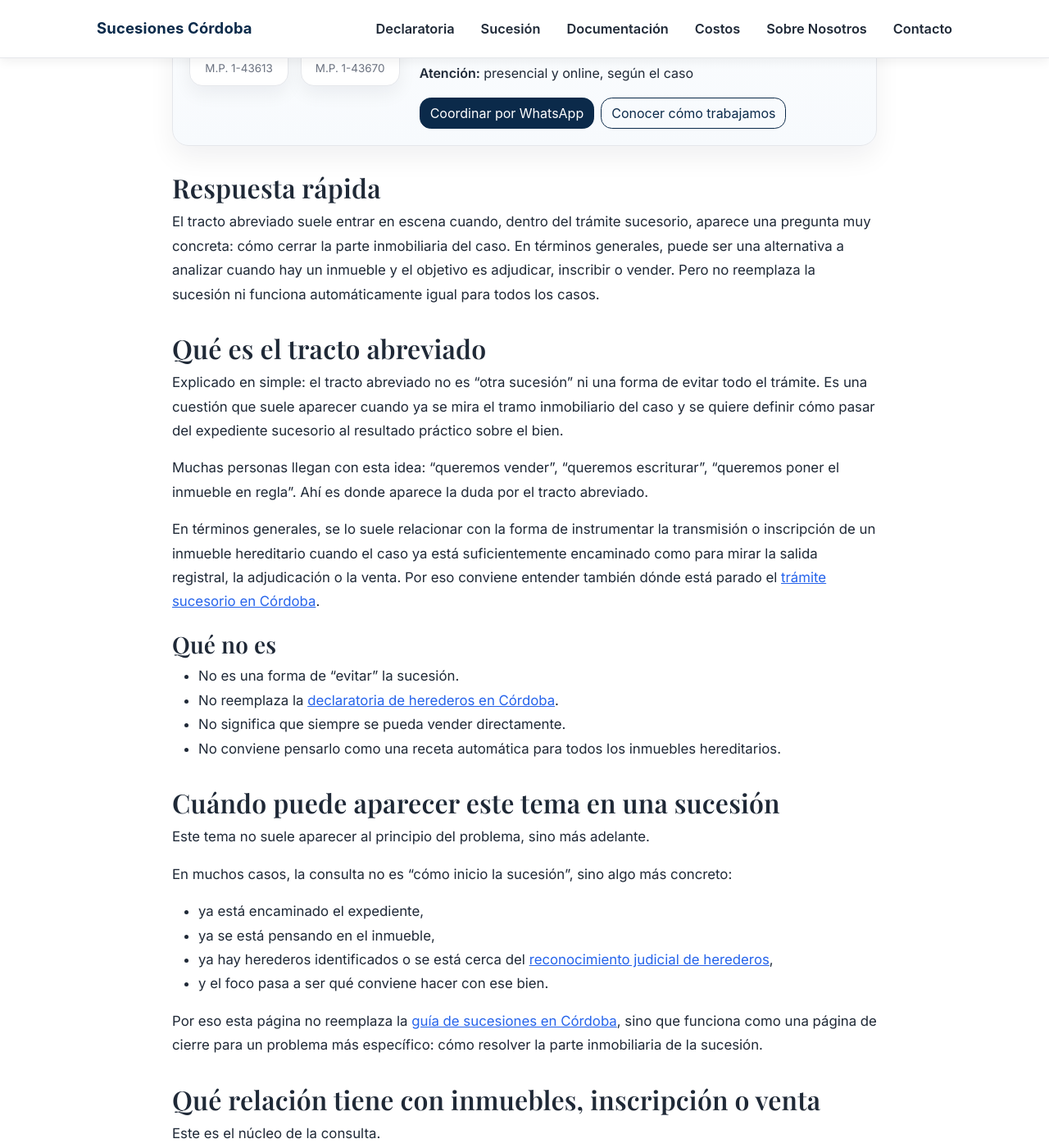
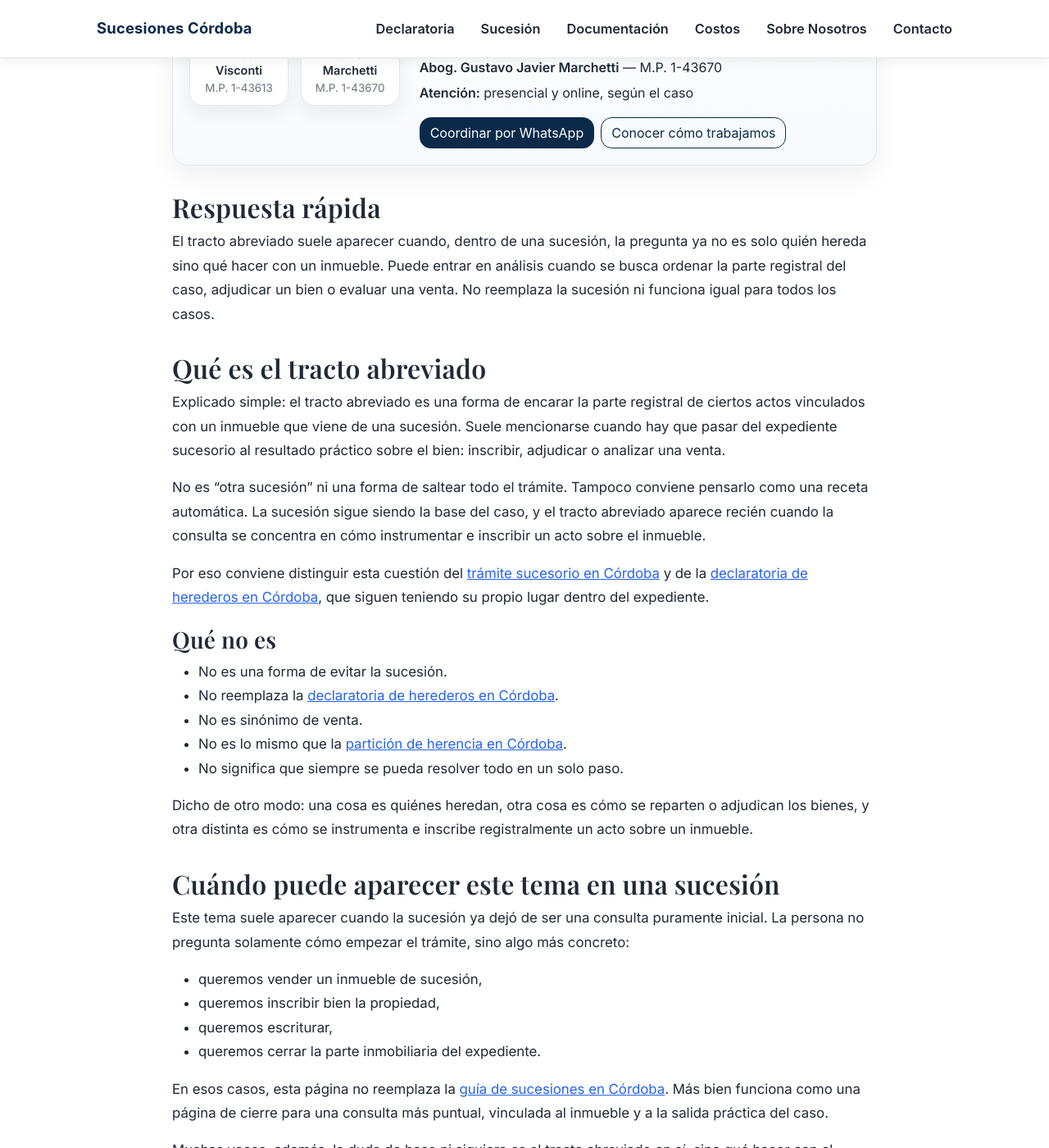
Before and after one commit to Elitedomainsx/sucesionescordoba, a Jekyll site: the page built from tracto-abreviado-cordoba.md, in a window 1280 px wide and 1400 px high, scrolled down 573 px. Shown: the whole window at 82% size. Built offline with Jekyll 4.4.1, drawn with Linux system fonts in a browser that asks for light colours; some of the changed text lies outside the part shown.

Commit message:
Update tracto-abreviado-cordoba.md

```diff
--- a/tracto-abreviado-cordoba.md
+++ b/tracto-abreviado-cordoba.md
@@ -3,163 +3,203 @@ layout: article
 title: "Tracto abreviado en Córdoba: inmueble, venta y sucesión"
 h1: "Tracto abreviado en Córdoba: cuándo puede servir en una sucesión"
 description: "Qué es el tracto abreviado, cuándo puede servir y cómo se relaciona con inmuebles, inscripción y cierre del trámite sucesorio."
-quick: "El tracto abreviado suele aparecer cuando, dentro de una sucesión, el foco ya no está solo en reconocer herederos sino en resolver qué hacer con un inmueble: adjudicarlo, inscribirlo o analizar su venta. No es una solución automática ni sirve igual para todos los casos. En Córdoba, conviene revisar la documentación y el objetivo final antes de definir el camino más conveniente."
+quick: "El tracto abreviado suele aparecer cuando, dentro de una sucesión, la consulta ya no es solo quién hereda sino qué hacer con un inmueble: cómo inscribirlo, adjudicarlo o si puede avanzarse hacia una venta. No reemplaza la sucesión ni funciona como una solución automática. En Córdoba, conviene revisar la documentación, el estado del expediente y el objetivo concreto antes de definir el camino más conveniente."
 faq:
   - q: "¿Qué es el tracto abreviado en una sucesión?"
-    a: "En términos generales, se habla de tracto abreviado cuando se analiza una forma de instrumentar la transmisión o inscripción de un inmueble hereditario sin pensar el caso como una simple secuencia automática de inscripciones. Suele aparecer cuando el objetivo práctico es adjudicar, escriturar o vender."
+    a: "En términos generales, es una forma de analizar la parte registral de ciertos actos vinculados con un inmueble hereditario, cuando el caso ya necesita pasar del expediente sucesorio a una solución práctica sobre el bien."
   - q: "¿Siempre conviene usar tracto abreviado?"
-    a: "No. Puede servir en algunos casos y en otros no. Depende de la etapa del trámite, del tipo de bien, de la documentación y del objetivo concreto."
+    a: "No. Puede servir en algunos casos y en otros no. Depende de la etapa del trámite, del tipo de bien, de la documentación disponible y del objetivo concreto."
   - q: "¿Sirve para vender un inmueble hereditario?"
-    a: "Muchas veces la consulta aparece precisamente cuando se quiere vender. Pero no corresponde asumir que siempre será la mejor salida sin revisar antes la situación concreta."
+    a: "Muchas veces la consulta aparece justamente cuando se quiere vender. Pero no conviene asumir que siempre será la mejor salida sin revisar antes la situación sucesoria y la documentación del caso."
   - q: "¿Reemplaza la declaratoria de herederos?"
-    a: "No. El tracto abreviado no reemplaza el reconocimiento judicial de herederos ni convierte por sí solo el caso en algo más simple."
+    a: "No. No reemplaza la declaratoria ni el reconocimiento judicial de herederos que corresponda según el caso."
   - q: "¿En qué momento del trámite suele aparecer esta opción?"
-    a: "Suele aparecer cuando el expediente ya está orientado a resolver la parte inmobiliaria del caso: inscripción, adjudicación o venta."
+    a: "Suele aparecer cuando la familia ya no está solamente enfocada en quién hereda, sino en qué hacer con un inmueble: adjudicarlo, inscribirlo o analizar una venta."
   - q: "¿Qué documentación conviene revisar?"
-    a: "Suele ser útil reunir información del inmueble, del expediente sucesorio, de los herederos y del objetivo concreto que se busca."
+    a: "En términos generales, datos del inmueble, documentación disponible del bien, estado del expediente sucesorio, identificación de herederos y objetivo final del caso."
   - q: "¿Puede variar según el caso?"
-    a: "Sí. Puede variar según el tipo de bien, la etapa del trámite, si hay acuerdo entre herederos y la documentación disponible."
+    a: "Sí. Puede variar según el tipo de bien, la etapa del trámite, si existe acuerdo entre quienes intervienen y la documentación disponible."
   - q: "¿Qué conviene hacer si quiero vender o inscribir un inmueble?"
-    a: "Lo más prudente suele ser revisar primero en qué estado está la sucesión, qué documentación existe y cuál es el objetivo real antes de decidir el camino."
+    a: "Lo más prudente suele ser revisar primero en qué estado está la sucesión, qué documentación existe y si la dificultad real está en la declaratoria, en la partición, en la registración o en la venta misma."
 ---
 
 ## Respuesta rápida
-El tracto abreviado suele entrar en escena cuando, dentro del trámite sucesorio, aparece una pregunta muy concreta: cómo cerrar la parte inmobiliaria del caso. En términos generales, puede ser una alternativa a analizar cuando hay un inmueble y el objetivo es adjudicar, inscribir o vender. Pero no reemplaza la sucesión ni funciona automáticamente igual para todos los casos.
+
+El tracto abreviado suele aparecer cuando, dentro de una sucesión, la pregunta ya no es solo quién hereda sino qué hacer con un inmueble. Puede entrar en análisis cuando se busca ordenar la parte registral del caso, adjudicar un bien o evaluar una venta. No reemplaza la sucesión ni funciona igual para todos los casos.
 
 ## Qué es el tracto abreviado
-Explicado en simple: el tracto abreviado no es “otra sucesión” ni una forma de evitar todo el trámite. Es una cuestión que suele aparecer cuando ya se mira el tramo inmobiliario del caso y se quiere definir cómo pasar del expediente sucesorio al resultado práctico sobre el bien.
 
-Muchas personas llegan con esta idea: “queremos vender”, “queremos escriturar”, “queremos poner el inmueble en regla”. Ahí es donde aparece la duda por el tracto abreviado.
+Explicado simple: el tracto abreviado es una forma de encarar la parte registral de ciertos actos vinculados con un inmueble que viene de una sucesión. Suele mencionarse cuando hay que pasar del expediente sucesorio al resultado práctico sobre el bien: inscribir, adjudicar o analizar una venta.
 
-En términos generales, se lo suele relacionar con la forma de instrumentar la transmisión o inscripción de un inmueble hereditario cuando el caso ya está suficientemente encaminado como para mirar la salida registral, la adjudicación o la venta. Por eso conviene entender también dónde está parado el [trámite sucesorio en Córdoba](/sucesiones-cordoba/).
+No es “otra sucesión” ni una forma de saltear todo el trámite. Tampoco conviene pensarlo como una receta automática. La sucesión sigue siendo la base del caso, y el tracto abreviado aparece recién cuando la consulta se concentra en cómo instrumentar e inscribir un acto sobre el inmueble.
+
+Por eso conviene distinguir esta cuestión del [trámite sucesorio en Córdoba](/sucesiones-cordoba/) y de la [declaratoria de herederos en Córdoba](/declaratoria-de-herederos-cordoba/), que siguen teniendo su propio lugar dentro del expediente.
 
 ### Qué no es
-- No es una forma de “evitar” la sucesión.
+
+- No es una forma de evitar la sucesión.
 - No reemplaza la [declaratoria de herederos en Córdoba](/declaratoria-de-herederos-cordoba/).
-- No significa que siempre se pueda vender directamente.
-- No conviene pensarlo como una receta automática para todos los inmuebles hereditarios.
+- No es sinónimo de venta.
+- No es lo mismo que la [partición de herencia en Córdoba](/particion-herencia-cordoba/).
+- No significa que siempre se pueda resolver todo en un solo paso.
+
+Dicho de otro modo: una cosa es quiénes heredan, otra cosa es cómo se reparten o adjudican los bienes, y otra distinta es cómo se instrumenta e inscribe registralmente un acto sobre un inmueble.
 
 ## Cuándo puede aparecer este tema en una sucesión
-Este tema no suele aparecer al principio del problema, sino más adelante.
 
-En muchos casos, la consulta no es “cómo inicio la sucesión”, sino algo más concreto:
-- ya está encaminado el expediente,
-- ya se está pensando en el inmueble,
-- ya hay herederos identificados o se está cerca del [reconocimiento judicial de herederos](/declaratoria-de-herederos-cordoba/),
-- y el foco pasa a ser qué conviene hacer con ese bien.
+Este tema suele aparecer cuando la sucesión ya dejó de ser una consulta puramente inicial. La persona no pregunta solamente cómo empezar el trámite, sino algo más concreto:
 
-Por eso esta página no reemplaza la [guía de sucesiones en Córdoba](/sucesiones-cordoba/), sino que funciona como una página de cierre para un problema más específico: cómo resolver la parte inmobiliaria de la sucesión.
+- queremos vender un inmueble de sucesión,
+- queremos inscribir bien la propiedad,
+- queremos escriturar,
+- queremos cerrar la parte inmobiliaria del expediente.
+
+En esos casos, esta página no reemplaza la [guía de sucesiones en Córdoba](/sucesiones-cordoba/). Más bien funciona como una página de cierre para una consulta más puntual, vinculada al inmueble y a la salida práctica del caso.
+
+Muchas veces, además, la duda de base ni siquiera es el tracto abreviado en sí, sino qué hacer con el inmueble una vez que ya se avanzó en el expediente. Ahí es donde esta alternativa suele empezar a aparecer en la conversación.
 
 ## Qué relación tiene con inmuebles, inscripción o venta
-Este es el núcleo de la consulta.
 
-Cuando dentro de una sucesión hay un inmueble, muchas veces el objetivo final no es solo obtener la declaratoria, sino poder hacer algo concreto con ese bien:
-- dejarlo correctamente adjudicado,
+Acá está el núcleo de la consulta.
+
+Cuando dentro de una sucesión hay un inmueble, muchas veces el objetivo final no es solo obtener el reconocimiento de herederos. También puede ser necesario definir qué se va a hacer con ese bien:
+
+- dejarlo adjudicado,
 - ordenar su inscripción,
 - o analizar una venta.
 
-Ahí el tracto abreviado suele aparecer como una alternativa a evaluar. Pero evaluarlo no significa darlo por hecho.
+Ahí el tracto abreviado puede entrar en análisis. Pero analizarlo no significa darlo por hecho.
 
-En términos generales, cuanto más claro esté:
-- quiénes son los herederos,
+Primero conviene tener razonablemente claro:
+
+- quiénes intervienen en el caso,
 - en qué estado está el expediente,
 - qué documentación del inmueble existe,
-- y si hay acuerdo suficiente sobre el destino del bien,
+- y cuál es el objetivo concreto.
 
-más fácil será definir si esta vía tiene sentido o si conviene otro camino.
+Recién a partir de eso puede evaluarse si esta vía tiene sentido o si conviene otro camino.
 
-En cambio, si el caso todavía está verde, hay conflicto, faltan datos del inmueble o no está claro qué se quiere hacer, hablar de tracto abreviado demasiado pronto puede generar confusión.
+También ayuda distinguir palabras que en la práctica muchas veces se usan como si fueran lo mismo:
 
-Si primero necesitás ordenar la base del caso, puede servirte revisar el [trámite de declaratoria](/declaratoria-de-herederos-cordoba/) o la [sucesión sin testamento en Córdoba](/sucesion-sin-testamento-cordoba/) cuando la duda de fondo sea justamente esa.
+- **inscribir** no siempre es lo mismo que vender,
+- **adjudicar** no siempre es lo mismo que escriturar,
+- **partir bienes** no siempre es lo mismo que resolver la registración final.
+
+Si la discusión real es cómo repartir el bien o cómo salir de la indivisión, el eje puede estar más cerca de la [adjudicación y partición de bienes](/particion-herencia-cordoba/) que del tracto abreviado en sí. En cambio, si eso ya está más claro y la dificultad pasa por cómo instrumentar e inscribir el acto, entonces esta opción puede resultar relevante.
+
+Y si la duda de fondo todavía es quién hereda porque no hubo testamento, antes puede ser más útil revisar qué pasa en una [sucesión sin testamento en Córdoba](/sucesion-sin-testamento-cordoba/).
 
 ## Cuándo puede servir y cuándo conviene revisar el caso con más detalle
+
 ### Cuándo puede servir
-En términos generales, el tracto abreviado puede entrar razonablemente en análisis cuando:
-- hay un inmueble concreto sobre la mesa,
+
+En términos generales, el tracto abreviado puede tener sentido cuando:
+
+- hay un inmueble concreto involucrado,
 - el objetivo final está claro,
-- los herederos y el estado del expediente están suficientemente ordenados,
-- y se quiere definir cómo cerrar la parte registral, la adjudicación o la venta del bien.
+- el expediente sucesorio ya tiene una base suficiente,
+- la documentación principal del bien está disponible,
+- y la consulta real es cómo ordenar la inscripción, la adjudicación o la eventual venta.
 
-### Cuándo conviene mirar el caso con más detalle
-Conviene revisar con más cuidado cuando:
-- todavía no está claro quién hereda,
-- falta documentación relevante,
-- no hay acuerdo entre herederos,
-- el inmueble presenta particularidades,
-- o el objetivo real no está del todo definido.
+En esa clase de casos, la pregunta ya no es tanto cómo iniciar la sucesión, sino cómo cerrar bien la parte inmobiliaria del asunto.
 
-También conviene frenar y revisar si la duda en realidad no es “tracto abreviado sí o no”, sino otra:
-- cómo avanzar con la [partición de herencia en Córdoba](/particion-herencia-cordoba/),
-- cómo salir de la indivisión,
-- o si antes hace falta ordenar el tramo sucesorio y recién después pensar la venta.
+### Cuándo conviene revisar el caso con más detalle
 
-Dicho de otro modo: el tracto abreviado puede ser útil, pero no conviene presentarlo como respuesta automática. Primero hay que mirar el caso.
+Conviene frenar y mirar el caso con más cuidado cuando:
+
+- todavía no está claro quiénes son los herederos,
+- falta documentación importante,
+- no hay acuerdo suficiente entre quienes intervienen,
+- el inmueble tiene particularidades,
+- o el objetivo final todavía no está definido.
+
+También conviene revisar mejor la situación cuando la consulta parece ser sobre tracto abreviado, pero en realidad el problema de fondo es otro: por ejemplo, cómo salir de la indivisión, cómo repartir el bien o cómo ordenar la situación sucesoria antes de pensar una venta.
+
+En esos supuestos, puede ser más útil revisar primero la [partición de herencia en Córdoba](/particion-herencia-cordoba/) o volver a la [guía de sucesiones en Córdoba](/sucesiones-cordoba/).
 
 ## Qué documentación o información conviene ordenar
-No hace falta fingir una lista cerrada, porque puede variar según el caso. Pero, en enfoque práctico, suele ayudar ordenar:
+
+No conviene prometer una lista cerrada, porque puede variar según el caso. Pero, en un enfoque práctico, suele ayudar reunir y ordenar:
 
 - datos del inmueble,
-- documentación disponible sobre el bien,
-- estado del expediente sucesorio,
-- situación de herederos,
-- existencia o no de acuerdo sobre el destino del inmueble,
-- y objetivo concreto: adjudicar, inscribir, vender o simplemente dejar ordenado.
+- documentación disponible del bien,
+- información del expediente sucesorio,
+- identificación de herederos y demás personas involucradas,
+- si existe o no acuerdo sobre el destino del inmueble,
+- y el objetivo concreto: adjudicar, inscribir, vender o simplemente dejar la situación ordenada.
 
-Si el caso todavía está desordenado desde la base, puede servir revisar estos [papeles para ordenar el caso](/documentacion-sucesion-cordoba/) o la [documentación para iniciar una sucesión](/documentacion-sucesion-cordoba/).
+Si el caso todavía está desordenado desde la base, puede servir revisar estos [papeles para ordenar el caso](/documentacion-sucesion-cordoba/) o la [documentación para iniciar una sucesión](/documentacion-sucesion-cordoba/), según en qué etapa esté la familia.
 
-También conviene tener presente que, aunque esta página no tiene como eje el costo, hay [qué variables suelen impactar en el costo](/cuanto-cuesta-sucesion-cordoba/) y en la carga de trabajo del caso.
+Y aunque esta página no tiene al costo como eje principal, muchas personas también necesitan entender [qué variables suelen impactar en el costo](/cuanto-cuesta-sucesion-cordoba/) cuando la consulta ya involucra inmueble, documentación e inscripción.
 
 ## Errores comunes y cómo evitarlos
-### 1. Pensar que el tracto abreviado “evita la sucesión”
-Es uno de los errores más frecuentes. No conviene plantearlo así. El problema sucesorio sigue existiendo; lo que cambia es cómo puede resolverse la parte inmobiliaria, según el caso.
 
-### 2. Hablar de venta antes de ordenar la base
-Si todavía no está claro quién hereda o en qué estado está el expediente, saltar directo a la venta puede desordenar más el caso.
+### 1. Pensar que el tracto abreviado evita la sucesión
 
-### 3. Suponer que si hay inmueble, siempre conviene esta vía
-No necesariamente. Puede depender de la etapa, de la documentación, del acuerdo entre herederos y del objetivo concreto.
+Es uno de los errores más comunes. No conviene verlo así. La sucesión sigue siendo la base del caso. El tracto abreviado, en todo caso, se analiza después, cuando aparece la necesidad de ordenar registralmente un acto sobre el inmueble.
 
-### 4. No distinguir entre adjudicar, inscribir y vender
-Muchas consultas usan esas palabras como si fueran lo mismo, y no siempre lo son. A veces el problema real no es vender ya, sino ordenar primero la [adjudicación y partición de bienes](/particion-herencia-cordoba/).
+### 2. Confundirlo con declaratoria de herederos
 
-### 5. Empezar por la salida sin revisar el estado del expediente
-Lo más útil suele ser revisar primero la situación sucesoria, el inmueble y el objetivo. Recién ahí se puede valorar si esta alternativa encaja o no.
+No cumple la misma función. Hablar de tracto abreviado no reemplaza el [trámite de declaratoria](/declaratoria-de-herederos-cordoba/) ni el [reconocimiento judicial de herederos](/declaratoria-de-herederos-cordoba/) que corresponda según el caso.
 
-Si querés una mirada puntual sobre eso, podés [consultá por tu caso](/abogado-sucesiones-cordoba/).
+### 3. Confundirlo con partición o adjudicación
+
+Tampoco es lo mismo. Si el problema real es cómo repartir el inmueble o cómo salir de la indivisión hereditaria, el eje puede estar más en la [partición de herencia en Córdoba](/particion-herencia-cordoba/) que en la cuestión registral.
+
+### 4. Suponer que si hay inmueble, siempre conviene esta vía
+
+No necesariamente. Puede variar según el tipo de bien, la documentación, la etapa del trámite y la situación concreta de quienes intervienen. Presentarlo como una salida automática genera falsas expectativas.
+
+### 5. Hablar de venta demasiado pronto
+
+A veces la familia llega con la idea de vender ya, pero todavía no está ordenada la base sucesoria o no está claro quién puede intervenir y en qué condiciones. En esos supuestos, conviene ordenar primero el expediente y recién después evaluar la salida más conveniente.
 
 ## Casos típicos
+
 ### Caso 1
-Hay una sucesión ya encaminada, los herederos están de acuerdo y el objetivo es vender un inmueble. La consulta pasa de “cómo sigue la sucesión” a “qué vía conviene para cerrar la parte inmobiliaria”.
+
+Hay una sucesión ya encaminada, existe acuerdo entre quienes intervienen y el objetivo es vender un inmueble. La consulta deja de ser “cómo iniciar la sucesión” y pasa a ser “cómo cerrar bien la parte inmobiliaria y registral del caso”.
 
 ### Caso 2
-Hay un inmueble hereditario, pero todavía no está claro si conviene adjudicar primero, vender después o si antes hace falta resolver una [partición de herencia en Córdoba](/particion-herencia-cordoba/). En estos casos, hablar de tracto abreviado sin revisar la foto completa puede llevar a conclusiones apuradas.
+
+Hay un inmueble hereditario, pero todavía no está claro si primero conviene adjudicar, partir bienes o recién después pensar en una venta. En ese escenario, hablar enseguida de tracto abreviado puede confundir más de lo que ayuda. Antes conviene ordenar el problema real.
 
 ## Preguntas frecuentes
+
 ### ¿Qué es el tracto abreviado en una sucesión?
-En términos generales, es una cuestión que suele analizarse cuando el foco está puesto en cómo instrumentar la transmisión o inscripción de un inmueble hereditario dentro de un caso ya encaminado.
+
+En términos generales, es una forma de analizar la parte registral de ciertos actos vinculados con un inmueble hereditario, cuando el caso ya necesita pasar del expediente sucesorio a una solución práctica sobre el bien.
 
 ### ¿Siempre conviene usar tracto abreviado?
-No. Puede servir en algunos casos y en otros no. Depende de la etapa del trámite, del bien y de la situación concreta.
+
+No. Puede servir en algunos casos y en otros no. Depende de la etapa del trámite, del tipo de bien, de la documentación disponible y del objetivo concreto.
 
 ### ¿Sirve para vender un inmueble hereditario?
-Muchas veces la consulta aparece justamente cuando se quiere vender. Pero no conviene asumir que siempre será la mejor salida sin revisar primero el caso.
+
+Muchas veces la consulta aparece justamente cuando se quiere vender. Pero no conviene asumir que siempre será la mejor salida sin revisar antes la situación sucesoria y la documentación del caso.
 
 ### ¿Reemplaza la declaratoria de herederos?
-No. No reemplaza la [declaratoria de herederos en Córdoba](/declaratoria-de-herederos-cordoba/) ni el tramo sucesorio que corresponda.
+
+No. No reemplaza la [declaratoria de herederos en Córdoba](/declaratoria-de-herederos-cordoba/) ni el reconocimiento judicial de herederos que corresponda según el caso.
 
 ### ¿En qué momento del trámite suele aparecer esta opción?
-Suele aparecer cuando el expediente ya está lo bastante encaminado como para pensar en adjudicación, inscripción o venta del inmueble.
+
+Suele aparecer cuando la familia ya no está solamente enfocada en quién hereda, sino en qué hacer con un inmueble: adjudicarlo, inscribirlo o analizar una venta.
 
 ### ¿Qué documentación conviene revisar?
-En términos generales, datos del inmueble, situación del expediente, herederos, documentación disponible y objetivo final.
+
+En términos generales, datos del inmueble, documentación disponible del bien, estado del expediente sucesorio, identificación de herederos y objetivo final del caso.
 
 ### ¿Puede variar según el caso?
-Sí. Puede variar según el tipo de bien, la etapa del trámite y la situación concreta.
+
+Sí. Puede variar según el tipo de bien, la etapa del trámite, si existe acuerdo entre quienes intervienen y la documentación disponible.
 
 ### ¿Qué conviene hacer si quiero vender o inscribir un inmueble?
-Lo más prudente suele ser revisar primero el estado del caso y definir si el objetivo real es vender, adjudicar o simplemente ordenar la situación registral. Para eso puede servir una [evaluación inicial de tu caso](/abogado-sucesiones-cordoba/).
+
+Lo más prudente suele ser revisar primero en qué estado está la sucesión, qué documentación existe y si la dificultad real está en la declaratoria, en la partición, en la registración o en la venta misma.
 
 ## CTA final
+
 Si querés, puedo ayudarte a revisar tu caso y explicarte si esta alternativa encaja o no con tu situación concreta. Podés escribir por WhatsApp o completar el formulario, sin enviar documentación sensible en esta primera etapa.
 
 - [Pedir evaluación inicial](/abogado-sucesiones-cordoba/)
```
